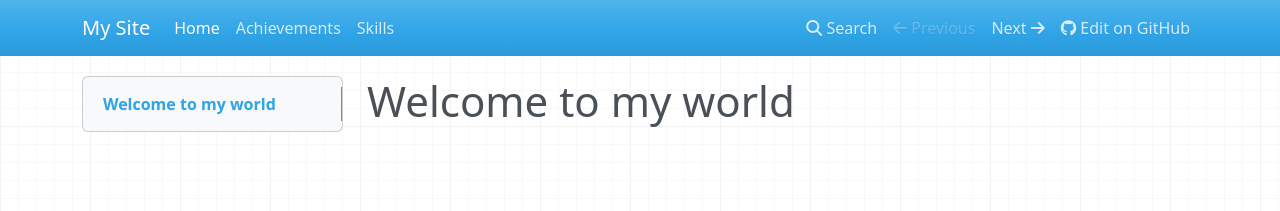
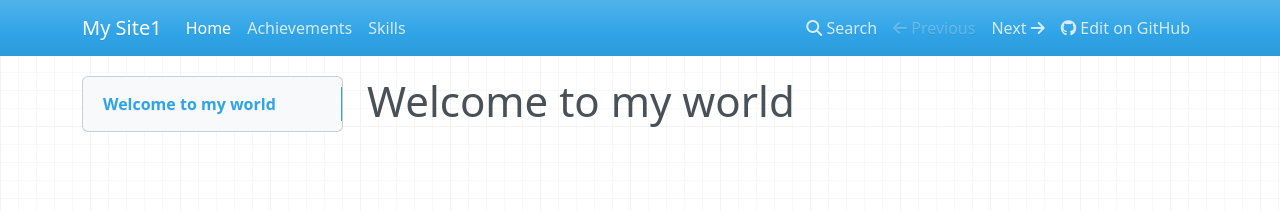
Before and after one commit to skyraman/performance, an MkDocs documentation site: the page built from docs/index.md, in a window 1280 px wide. Shown: the top 211 px of the page. Built offline with MkDocs 1.6.1, drawn with Linux system fonts in a browser that asks for light colours; nearby versions of some CDN libraries.

Commit message:
Update mkdocs.yml

```diff
--- a/mkdocs.yml
+++ b/mkdocs.yml
@@ -1,4 +1,4 @@
-site_name: My Site
+site_name: My Site1
 site_url: https://skyraman.github.io/performance/
 repo_url: https://github.com/skyraman/performance.git
 
```
